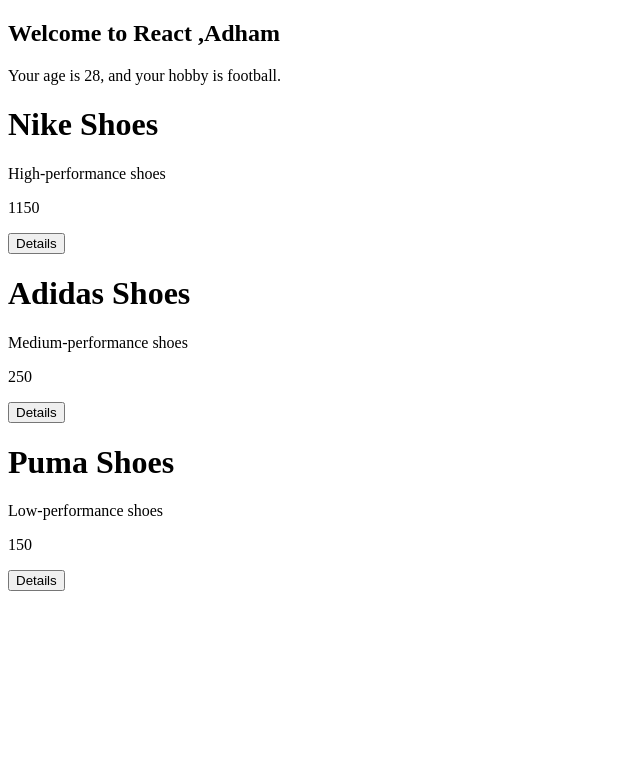
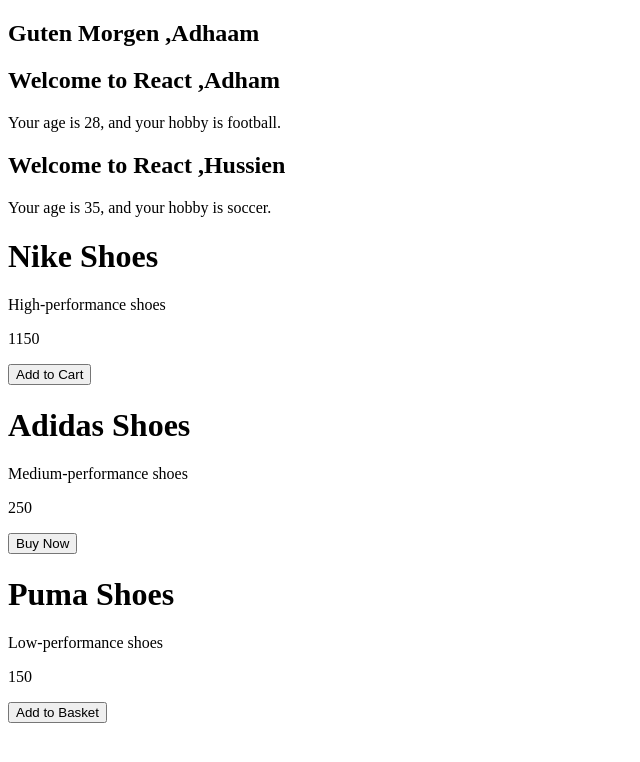
Before and after one commit to adhamali74/czreact, a React (Create React App) app: page / in a window 1280 px wide. Shown: the top 762 px of the page, without its empty margins (0-640 px from the left). Built offline with nearby package versions, Linux system fonts and the light colour scheme.

Commit message:
buttons changes

```diff
--- a/src/App.js
+++ b/src/App.js
@@ -6,21 +6,26 @@
   return (
     <>
       <div className="App"></div>
+      <Greeting name="Adhaam" />
       <Welcome name="Adham" age="28" hobby="football" />
+      <Welcome name="Hussien" age="35" hobby="soccer" />
       <Product
         name="Nike Shoes"
         description="High-performance shoes"
         price="1150"
+        buttonTitle="Add to Cart"
       />
       <Product
         name="Adidas Shoes"
         description="Medium-performance shoes"
         price="250"
+        buttonTitle="Buy Now"
       />
       <Product
         name="Puma Shoes"
         description="Low-performance shoes"
         price="150"
+        buttonTitle="Add to Basket"
       />
     </>
   );
--- a/src/components/Greeting.js
+++ b/src/components/Greeting.js
@@ -1,10 +1,10 @@
 /** @format */
 
-function Greeting() {
-  const variableName = "Adham";
+function Greeting(props) {
+  // const variableName = "Adham";
   return (
 
-      <h2>Hello,{variableName}</h2>
+      <h2>Guten Morgen ,{props.name}</h2>
   )
 }
 export default Greeting;
--- a/src/components/Product.js
+++ b/src/components/Product.js
@@ -6,7 +6,7 @@
       <h1>{props.name}</h1>
       <p>{props.description}</p>
       <p>{props.price}</p>
-      <Button title="Details" />
+      <Button title={props.buttonTitle} />
     </div>
   );
 }
```
